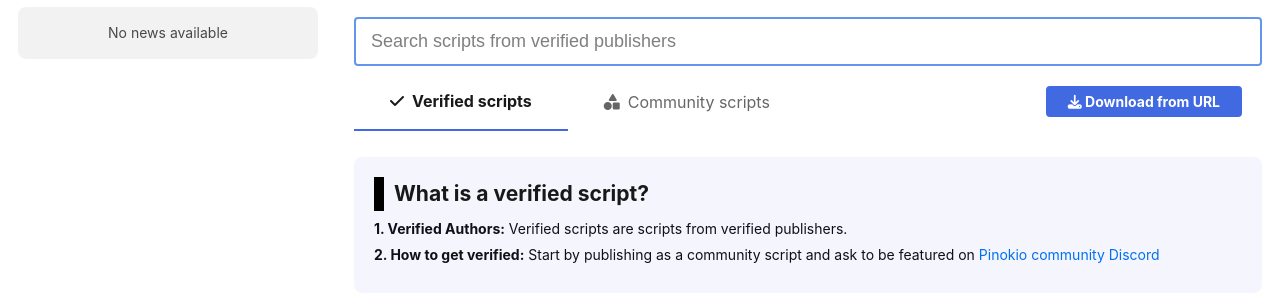
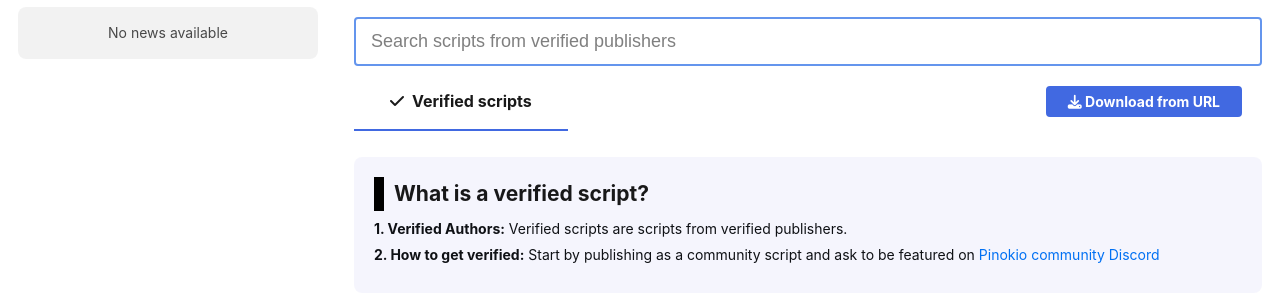
Before and after one commit to pinokiocomputer/home, a plain HTML site: page app.html in a window 1280 px wide. Shown: the part 71-372 px from the top of the page. Drawn offline with Linux system fonts and the light colour scheme; no server answers.

Commit message:
remove community scripts

```diff
--- a/app.html
+++ b/app.html
@@ -36,9 +36,6 @@
                   <nav class="tab">
                       <button id="verifiedTab" class="selected" onclick="selectTab('verified')">
                           <i class="fas fa-check"></i> Verified scripts
-                      </button>
-                      <button id="communityTab" onclick="selectTab('community')">
-                          <i class="fas fa-shapes"></i> Community scripts
                       </button>
                       <div class="filler"></div>
                       <div class='download-container'>
```
